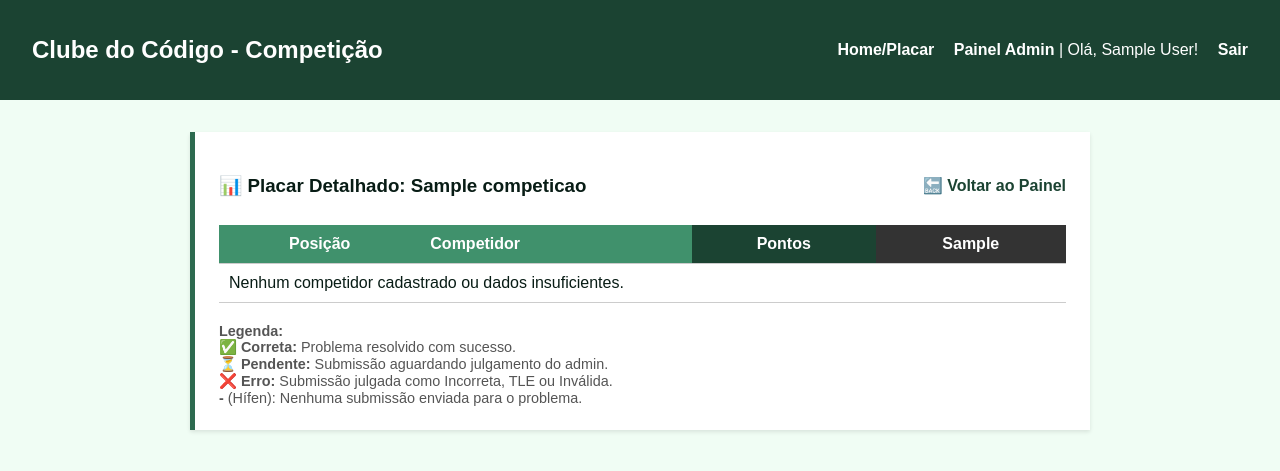
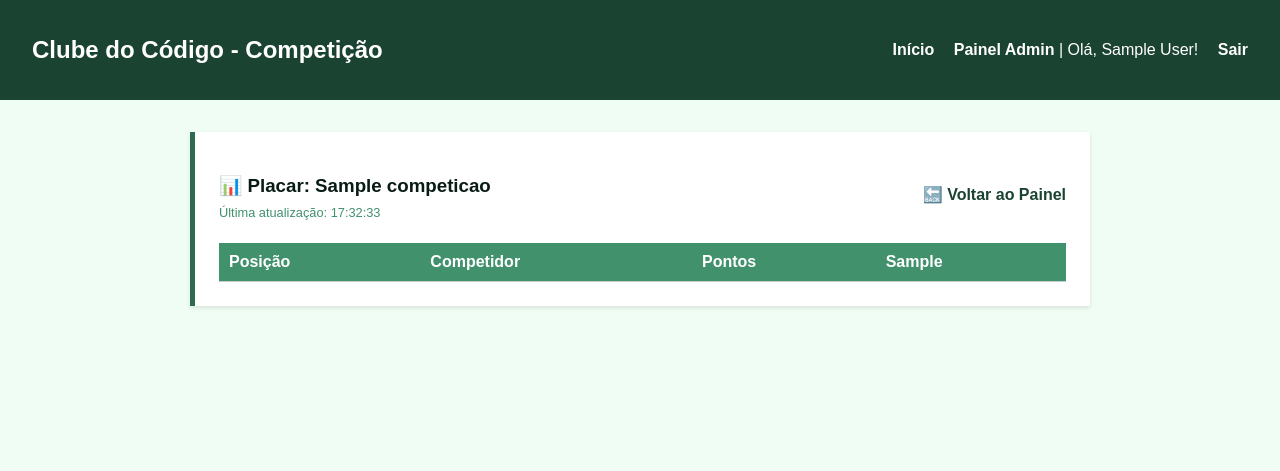
Before and after one commit to lucashn/clube_codigo_tools, a Flask app: page /admin/competicao/1/placar in a window 1280 px wide. Shown: the top 471 px of the page. Run offline with Flask 3, Linux system fonts and the light colour scheme; the visitor is signed in with stand-in values (Sample User, id 1); tables that the repository leaves empty hold one stand-in row (values such as "Sample post"); lists and menus that the app fills with data are empty.

Commit message:
Placar é atualizado automaticamente e somente o admin pode mostrar o placa

```diff
--- a/plataforma_julgamento/app.py
+++ b/plataforma_julgamento/app.py
@@ -285,7 +285,9 @@ def placar_admin(id_comp):
     # Ordena a lista de competidores do maior total de pontos para o menor
     dados_placar.sort(key=lambda x: x['total'], reverse=True)
 
-    return render_template('placar_admin.html', comp=comp, problemas=problemas, placar=dados_placar)
+    agora = datetime.now()
+
+    return render_template('placar_admin.html', comp=comp, problemas=problemas, placar=dados_placar, agora=agora)
 
 # ================= INICIALIZAÇÃO =================
 
--- a/plataforma_julgamento/templates/base.html
+++ b/plataforma_julgamento/templates/base.html
@@ -57,7 +57,7 @@
     <header>
         <h2>Clube do Código - Competição</h2>
         <nav>
-            <a href="/">Home/Placar</a>
+            <a href="/">Início</a>
             {% if session.user_id %}
                 {% if session.is_admin %} <a href="/admin">Painel Admin</a> {% endif %}
                 <span>| Olá, {{ session.nome }}!</span>
--- a/plataforma_julgamento/templates/placar_admin.html
+++ b/plataforma_julgamento/templates/placar_admin.html
@@ -2,20 +2,23 @@
 {% block content %}
 <div class="card" style="max-width: 1000px; margin: auto; overflow-x: auto;">
     <div style="display: flex; justify-content: space-between; align-items: center;">
-        <h3>📊 Placar Detalhado: {{ comp.nome }}</h3>
+        <div>
+            <h3>📊 Placar: {{ comp.nome }}</h3>
+            <p style="font-size: 0.8em; color: var(--verde-claro); margin-top: -10px;">
+                Última atualização: {{ agora.strftime('%H:%M:%S') }}
+            </p>
+        </div>
         <a href="/admin" style="text-decoration: none; font-weight: bold; color: var(--verde-escuro);">🔙 Voltar ao Painel</a>
     </div>
 
     <table style="text-align: center;">
         <thead>
             <tr>
-                <th style="text-align: center;">Posição</th>
+                <th>Posição</th>
                 <th style="text-align: left;">Competidor</th>
-                <th style="text-align: center; background-color: var(--verde-escuro);">Pontos</th>
+                <th>Pontos</th>
                 {% for prob in problemas %}
-                    <th style="text-align: center; background-color: #333;" title="{{ prob.nome }}">
-                        {{ prob.letra }}
-                    </th>
+                    <th title="{{ prob.nome }}">{{ prob.letra }}</th>
                 {% endfor %}
             </tr>
         </thead>
@@ -24,39 +27,30 @@
             <tr>
                 <td><strong>#{{ loop.index }}</strong></td>
                 <td style="text-align: left;">{{ linha.nome }}</td>
-                <td style="font-size: 1.2em; font-weight: bold; color: var(--verde-escuro);">{{ linha.total }}</td>
-
+                <td style="font-size: 1.2em; font-weight: bold;">{{ linha.total }}</td>
                 {% for prob in problemas %}
                     {% set status = linha.status_problemas.get(prob.id) %}
-
-                    {% if status == 'correta' %}
-                        <td style="background-color: #d1e7dd; color: #0f5132; font-weight: bold;">✅</td>
-
-                    {% elif status == 'pendente' %}
-                        <td style="background-color: #fff3cd; color: #856404;">⏳</td>
-
-                    {% elif status in ['incorreta', 'tempo limite excedido', 'inválida'] %}
-                        <td style="background-color: #f8d7da; color: #842029;">❌</td>
-
-                    {% else %}
-                        <td style="color: #ccc;">-</td>
+                    {% if status == 'correta' %} <td style="background-color: #d1e7dd;">✅</td>
+                    {% elif status == 'pendente' %} <td style="background-color: #fff3cd;">⏳</td>
+                    {% elif status %} <td style="background-color: #f8d7da;">❌</td>
+                    {% else %} <td>-</td>
                     {% endif %}
                 {% endfor %}
-            </tr>
-            {% else %}
-            <tr>
-                <td colspan="{{ 3 + problemas|length }}">Nenhum competidor cadastrado ou dados insuficientes.</td>
             </tr>
             {% endfor %}
         </tbody>
     </table>
+</div>
 
-    <div style="margin-top: 20px; font-size: 0.9em; color: #555;">
-        <strong>Legenda:</strong><br>
-        ✅ <strong>Correta:</strong> Problema resolvido com sucesso.<br>
-        ⏳ <strong>Pendente:</strong> Submissão aguardando julgamento do admin.<br>
-        ❌ <strong>Erro:</strong> Submissão julgada como Incorreta, TLE ou Inválida.<br>
-        <strong>-</strong> (Hífen): Nenhuma submissão enviada para o problema.
-    </div>
-</div>
+<script>
+    let seconds = 30;
+
+    const timer = setInterval(() => {
+        seconds--;
+        if (seconds <= 0) {
+            clearInterval(timer);
+            window.location.reload();
+        }
+    }, 1000);
+</script>
 {% endblock %}
```
Also changed, not shown: plataforma_julgamento/templates/competicao.html (+1 -19 lines).
